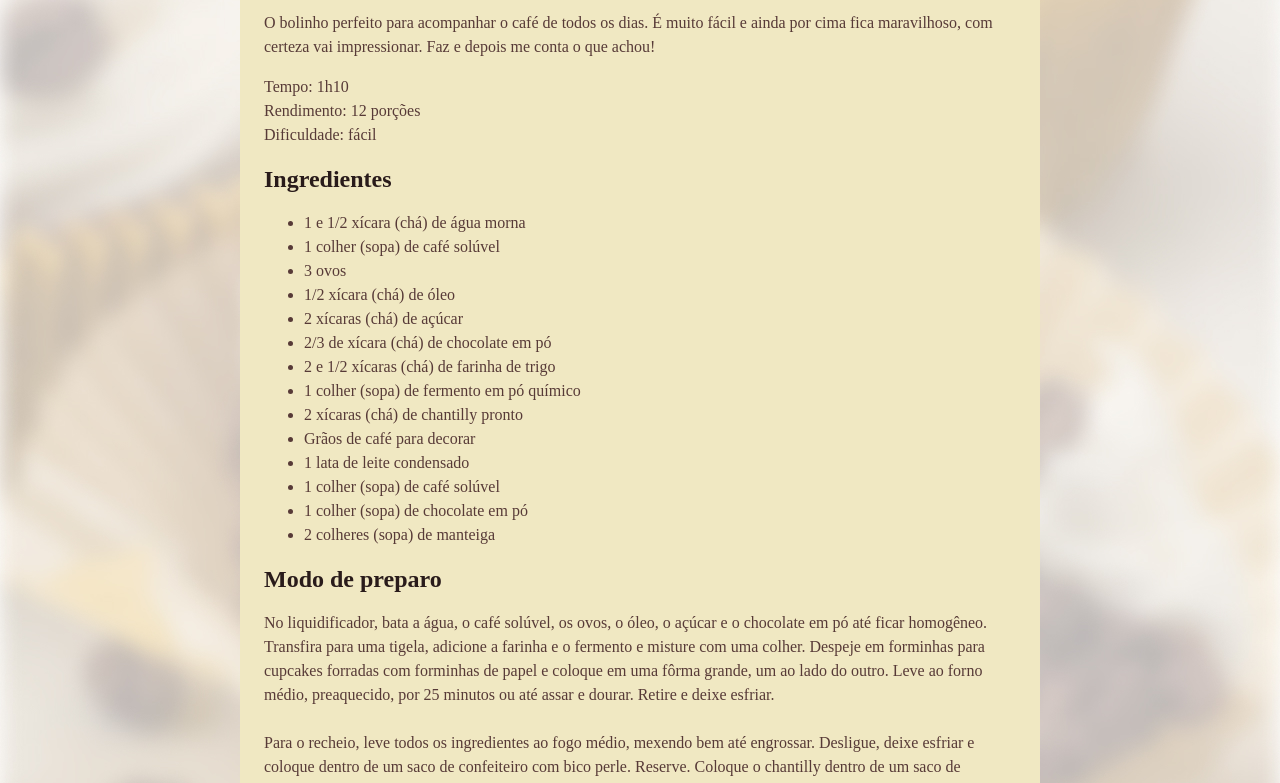
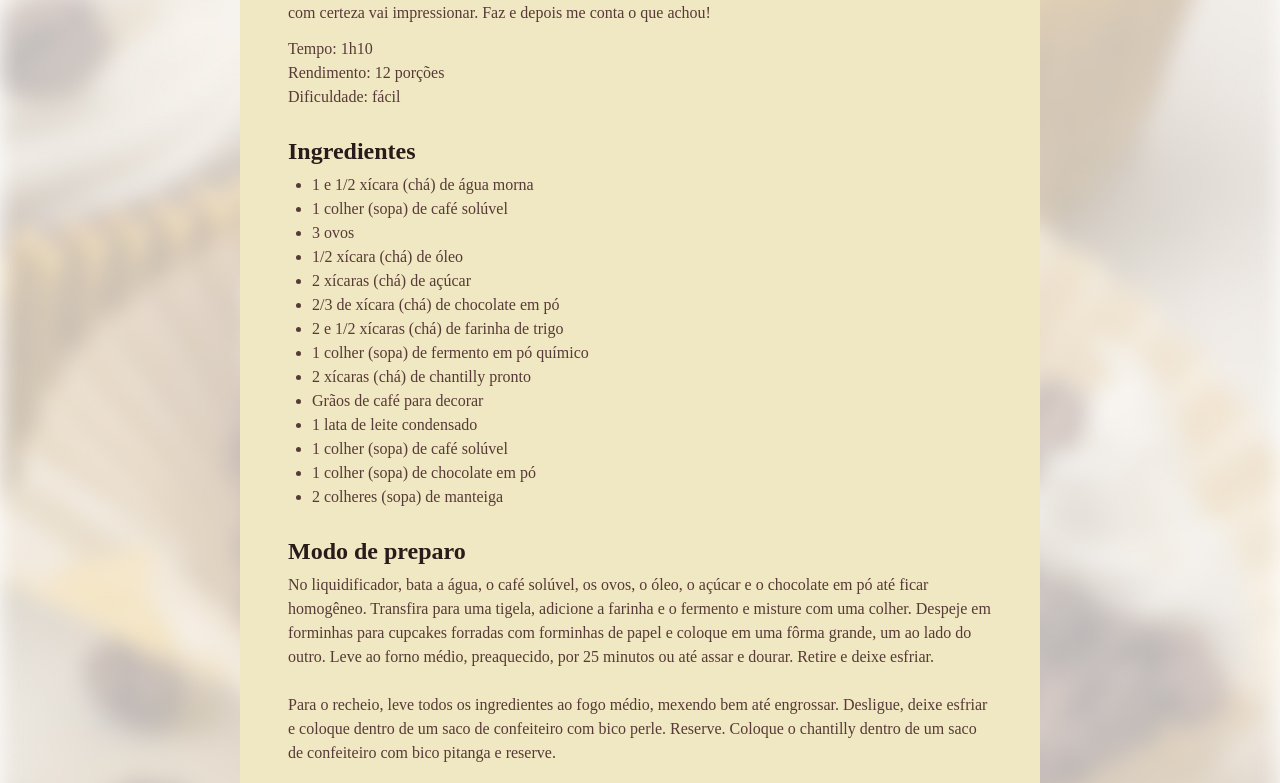
Before and after one commit to luccasmesquita/projeto-receitas, a plain HTML site: page index.html in a window 1280 px wide. Shown: the part 590-1373 px from the top of the page. Drawn offline with Linux system fonts and the light colour scheme; a web font is replaced by a local one.

Commit message:
personalizando espacos

```diff
--- a/style.css
+++ b/style.css
@@ -1,3 +1,7 @@
+*{
+    margin: 0;
+    padding: 0;
+}
 :root {
     font-family: "Alice", serif;
     line-height: 150%;
@@ -18,6 +22,15 @@ body {
 img {
     border-radius: 16px;
 }
+main {
+    padding: 24px;
+}
+section + section {
+    margin-top: 24px;
+}
+#about p + p {
+    margin-top: 12px;
+}
 
 h1 {
     line-height: 140%;
@@ -28,4 +41,9 @@ h2 {
 }
 h1, h2 {
     color: #291B1A;
+    margin-bottom: 4px;
+    line-height: 150%;
 }
+ul {
+    padding-left: 24px;
+}
```
